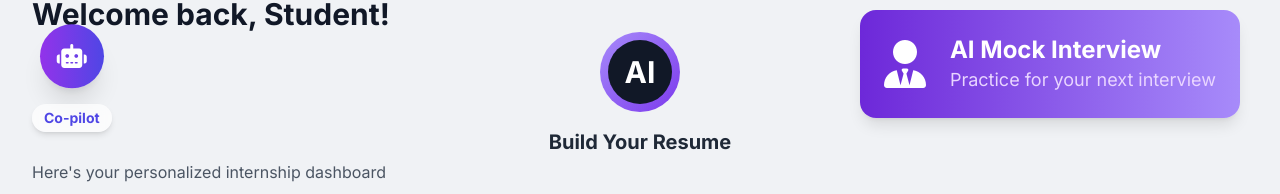
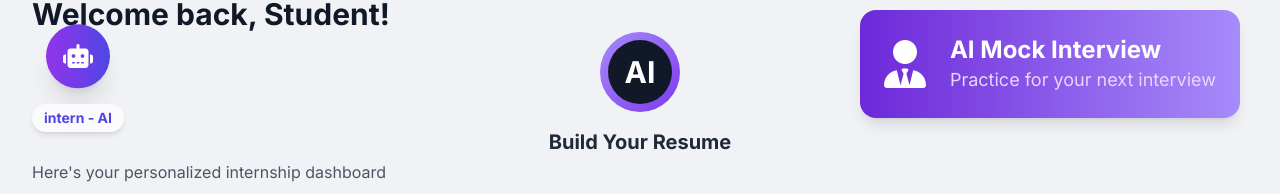
Before and after one commit to madhukarmks/internSarthi, a plain HTML site: page D/das1.html in a window 1280 px wide. Shown: the part 100-294 px from the top of the page. Drawn offline with nearby package versions, Linux system fonts and the light colour scheme.

Commit message:
das1.html

```diff
--- a/D/das1.html
+++ b/D/das1.html
@@ -256,7 +256,7 @@
       <i class="fas fa-robot"></i>
     </a>
     <p class="text-sm font-bold text-indigo-600 bg-white/70 backdrop-blur-sm px-3 py-1 rounded-full shadow-md">
-      Co-pilot
+     intern - AI
     </p>
   </div>
     <a href="airesume.html" id="resume-builder-toggle" class="flex flex-col items-center text-center no-underline text-current">
```
